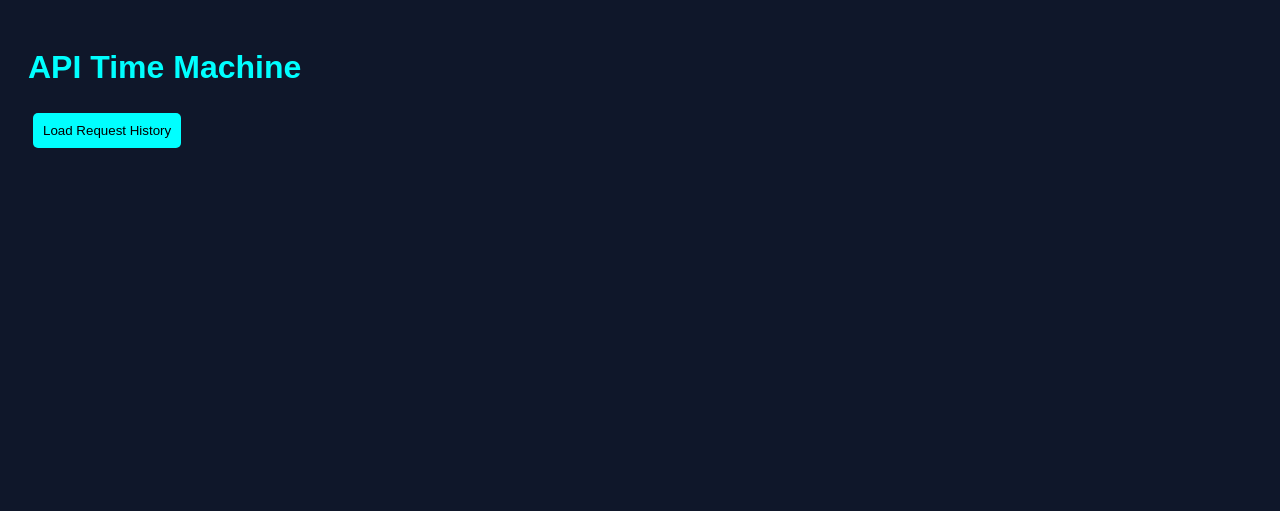
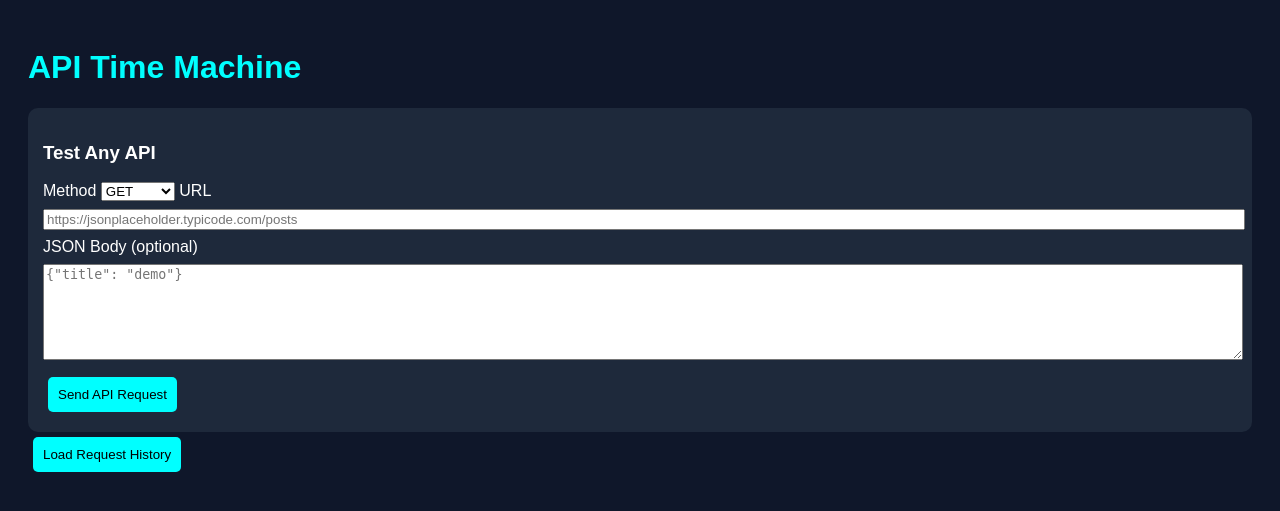
Before and after one commit to AnisettyGnanaSai-dev/knowledge_factory_internship, a Flask app: page / in a window 1280 px wide. Shown: the top 511 px of the page. Run offline with Flask 3, Linux system fonts and the light colour scheme.

Commit message:
Add generic external API testing flow in dashboard

```diff
--- a/api_time_machine/database/mongo_connection.py
+++ b/api_time_machine/database/mongo_connection.py
@@ -1,6 +1,7 @@
 from pymongo import MongoClient
 
-from config.settings import (
+# updated by codex: switched to package-safe imports
+from api_time_machine.config.settings import (
     MONGO_URL,
     DATABASE_NAME,
     COLLECTION_NAME
--- a/api_time_machine/services/ai_service.py
+++ b/api_time_machine/services/ai_service.py
@@ -1,11 +1,13 @@
 import requests
 
-from config.settings import (
+# updated by codex: switched to package-safe imports
+from api_time_machine.config.settings import (
     OLLAMA_URL,
     OLLAMA_MODEL
 )
 
-from utils.prompt_builder import build_analysis_prompt
+# updated by codex: switched to package-safe imports
+from api_time_machine.utils.prompt_builder import build_analysis_prompt
 
 
 class AIService:
--- a/api_time_machine/services/request_service.py
+++ b/api_time_machine/services/request_service.py
@@ -1,4 +1,5 @@
-from database.mongo_connection import request_collection
+# updated by codex: switched to package-safe imports
+from api_time_machine.database.mongo_connection import request_collection
 from datetime import datetime
 
 
--- a/api_time_machine/static/dashboard.js
+++ b/api_time_machine/static/dashboard.js
@@ -36,13 +36,77 @@ async function loadHistory() {
 }
 
 
+// updated by codex: dashboard UI flow for testing external APIs with selectable HTTP method
+async function testExternalApi() {
+
+    const method = document.getElementById("method-select").value
+    const url = document.getElementById("url-input").value.trim()
+    const rawBody = document.getElementById("body-input").value.trim()
+
+    if (!url) {
+        alert("Please enter a URL")
+        return
+    }
+
+    let requestBody = null
+    if (rawBody) {
+        try {
+            requestBody = JSON.parse(rawBody)
+        } catch (error) {
+            alert("Body must be valid JSON")
+            return
+        }
+    }
+
+    const response = await fetch("/test-external", {
+        method: "POST",
+        headers: { "Content-Type": "application/json" },
+        body: JSON.stringify({
+            method,
+            url,
+            request_body: requestBody
+        })
+    })
+
+    const data = await response.json()
+
+    if (!response.ok) {
+        alert(data.error || "Failed to test API")
+        return
+    }
+
+    alert(`Saved response with status ${data.status_code}`)
+    loadHistory()
+}
+
+
 async function analyzeRequest(id) {
 
-    let response = await fetch(`/analyze/${id}`)
+    // updated by codex: show user-visible loading state while AI call is in progress
+    alert("AI is thinking... Please wait.")
 
-    let data = await response.json()
+    try {
 
-    alert(data.analysis)
+        let response = await fetch(`/analyze/${id}`)
+
+        let data = await response.json()
+
+        if (!response.ok) {
+            alert(data.error || "AI analysis failed.")
+            return
+        }
+
+        if (!data.analysis) {
+            alert("AI returned no analysis. Check Ollama service/model and try again.")
+            return
+        }
+
+        alert(data.analysis)
+
+    } catch (error) {
+
+        alert("AI analyze request failed. Please check backend and Ollama server.")
+    }
 }
 
 
--- a/api_time_machine/templates/dashboard.html
+++ b/api_time_machine/templates/dashboard.html
@@ -13,6 +13,23 @@
 
     <h1>API Time Machine</h1>
 
+    <div class="card">
+        <h3>Test Any API</h3>
+        <label>Method</label>
+        <select id="method-select">
+            <option>GET</option>
+            <option>POST</option>
+            <option>PUT</option>
+            <option>PATCH</option>
+            <option>DELETE</option>
+        </select>
+        <label>URL</label>
+        <input id="url-input" type="text" placeholder="https://jsonplaceholder.typicode.com/posts" style="width: 100%; margin: 8px 0;">
+        <label>JSON Body (optional)</label>
+        <textarea id="body-input" rows="6" style="width: 100%; margin: 8px 0;" placeholder='{"title": "demo"}'></textarea>
+        <button onclick="testExternalApi()">Send API Request</button>
+    </div>
+
     <button onclick="loadHistory()">
         Load Request History
     </button>
```
Also changed, not shown: api_time_machine/app.py (+4 -3 lines), api_time_machine/routes/ai_routes.py (+10 -3 lines), api_time_machine/routes/api_routes.py (+59 -2 lines), api_time_machine/routes/replay_routes.py (+4 -3 lines), api_time_machine/services/replay_service.py (+19 -2 lines).
